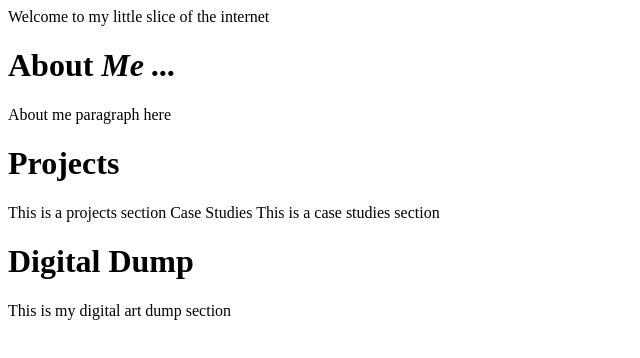
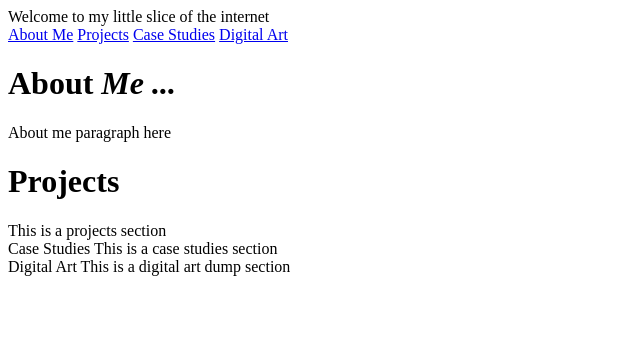
Before and after one commit to DevStephanie/Stephanie_Portfolio, a plain HTML site: page index.html in a window 1280 px wide. Shown: the whole page, without its empty margins (0-640 px from the left). Drawn offline with Linux system fonts and the light colour scheme.

Commit message:
adding sections

```diff
--- a/index.html
+++ b/index.html
@@ -9,17 +9,32 @@
     <p1>
         Welcome to my little slice of the internet
     </p1>
+ <div class="nav">
+    <a href="#section-about-me" class="btn">About Me</a>
+    <a href="#section-projects" class="btn">Projects</a>
+    <a href="#section-case-studies" class="btn">Case Studies</a>
+    <a href="#section-digital" class="btn">Digital Art</a>
+  </div>
 
+  <div class="section about me" id="section-about-me">
     <H1> About <i> Me ... </i> </H1>
     <p1> About me paragraph here </p1>
+  </div>
 
+  <div class="section about me" id="section-projects">
     <H1> Projects </H1>
     <p1> This is a projects section </p1>
+  </div>
 
+  <div class="section about me" id="section-case-studies">
     <H!> Case Studies</H>
     <p1> This is a case studies section</p1>
+  </div>
 
-<h1> Digital Dump </h1>
-<p1> This is my digital art dump section </p1>
+  <div class="section about me" id="section-digital">
+    <H!> Digital Art</H>
+    <p1> This is a digital art dump section</p1>
+  </div>
+
 </body>
 </html>
```
Lines whose indentation alone changed are shown as unchanged.
